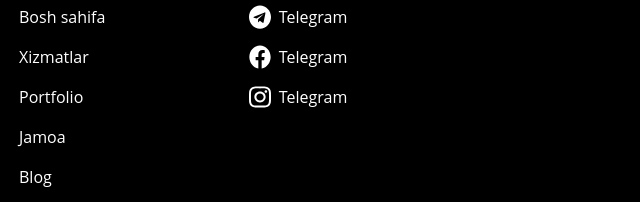
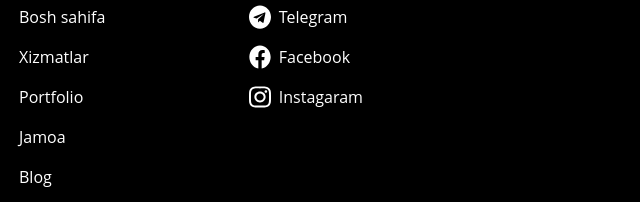
Before and after one commit to ShokhrukhTurgunov/Pixer, a plain HTML site: page index.html in a window 1280 px wide. Shown: the part 3343-3545 px from the top of the page, 533-1173 px from the left. Drawn offline with Linux system fonts and the light colour scheme.

Commit message:
Update index.html

```diff
--- a/index.html
+++ b/index.html
@@ -187,11 +187,11 @@
                         </li>
                         <li class="contacts-item">
                             <img class="contacts-img" src="/img/facebook.svg" alt="facebook-image" >
-                            <a href="#" class="contacts-link"><p class="contacts-text">Telegram</p></a>
+                            <a href="#" class="contacts-link"><p class="contacts-text">Facebook</p></a>
                         </li>
                         <li class="contacts-item">
                             <img class="contacts-img" src="/img/instagram.svg" alt="instagram-image" >
-                            <a href="#" class="contacts-link"><p class="contacts-text">Telegram</p></a>
+                            <a href="#" class="contacts-link"><p class="contacts-text">Instagaram</p></a>
                         </li>
                     </ul>
                 </div>
```
